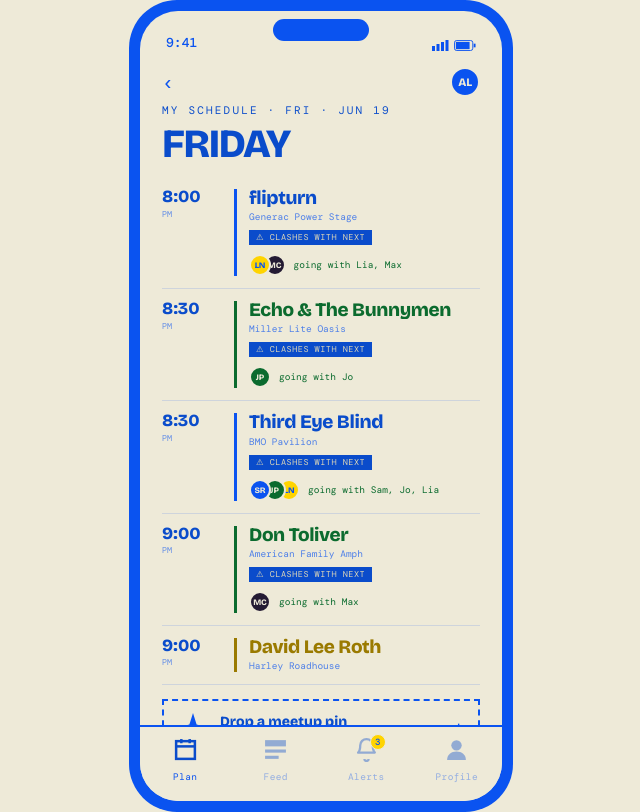
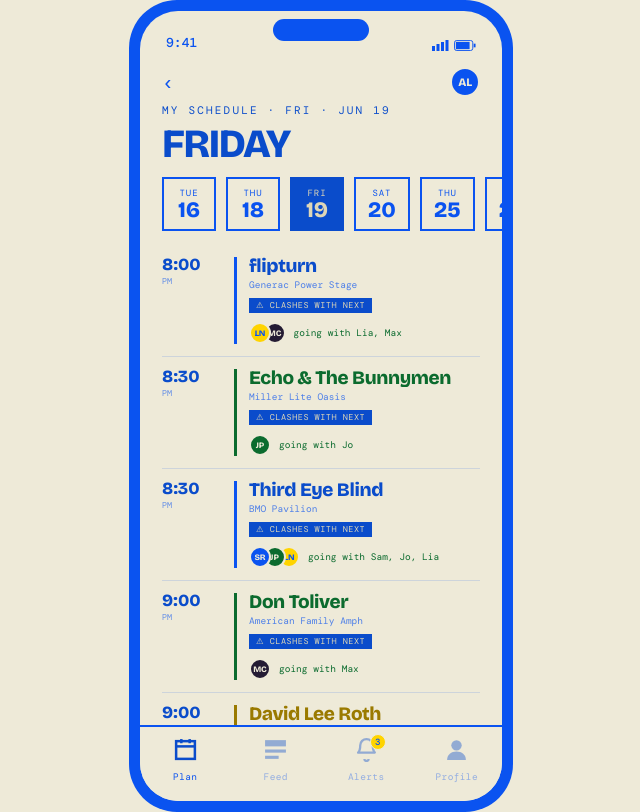
Before and after one commit to warrenj1893/familiar-fm, a React (Vite) app: page /schedule in a window 1280 px wide. Shown: the whole page, without its empty margins (319-959 px from the left). Built offline with nearby package versions, Linux system fonts and the light colour scheme.

Commit message:
Add calendar day picker back to schedule

```diff
--- a/src/pages/Schedule.jsx
+++ b/src/pages/Schedule.jsx
@@ -15,7 +15,18 @@
   return (
     <APhone>
       <ScreenHead onBack={() => navigate(-1)} kicker={'MY SCHEDULE · ' + FEST.dayLabel} title="Friday" right={<Avatar f={FEST.user} size={30} />} />
-      <div style={{ flex: 1, minHeight: 0, overflow: 'hidden', padding: '0 22px' }}>
+      <div style={{ flex: 'none', display: 'flex', overflowX: 'auto', gap: 10, padding: '0 22px 14px', scrollbarWidth: 'none', WebkitOverflowScrolling: 'touch' }}>
+        {FEST.days.map((d) => {
+          const isActive = d.id === FEST.theDay;
+          return (
+            <div key={d.id} style={{ border: `2px solid ${P.blue}`, background: isActive ? P.blue : 'transparent', color: isActive ? P.paper : P.blue, padding: '8px 12px', textAlign: 'center', minWidth: 54, flex: 'none', cursor: 'pointer', mixBlendMode: isActive ? 'multiply' : 'normal' }}>
+              <div style={{ fontFamily: PM, fontSize: 9, letterSpacing: '0.1em' }}>{d.dow}</div>
+              <div style={{ fontFamily: PF, fontWeight: 800, fontSize: 22, lineHeight: 0.9, marginTop: 2 }}>{d.dnum}</div>
+            </div>
+          );
+        })}
+      </div>
+      <div style={{ flex: 1, minHeight: 0, overflowY: 'auto', padding: '0 22px' }}>
         {sets.map((a, i) => {
           const going = FEST.goingWith(a.name);
           const isClash = clash(i);
```
